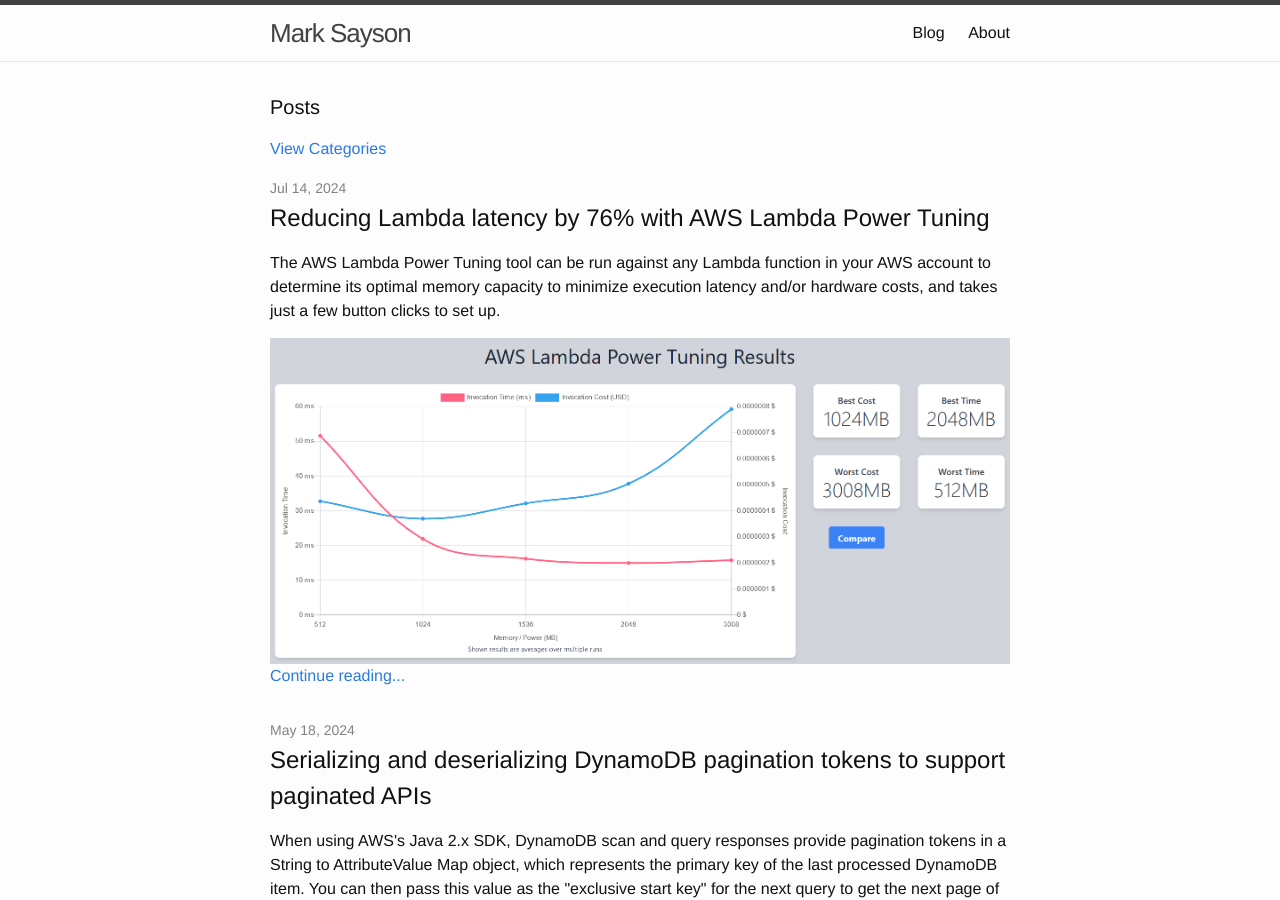
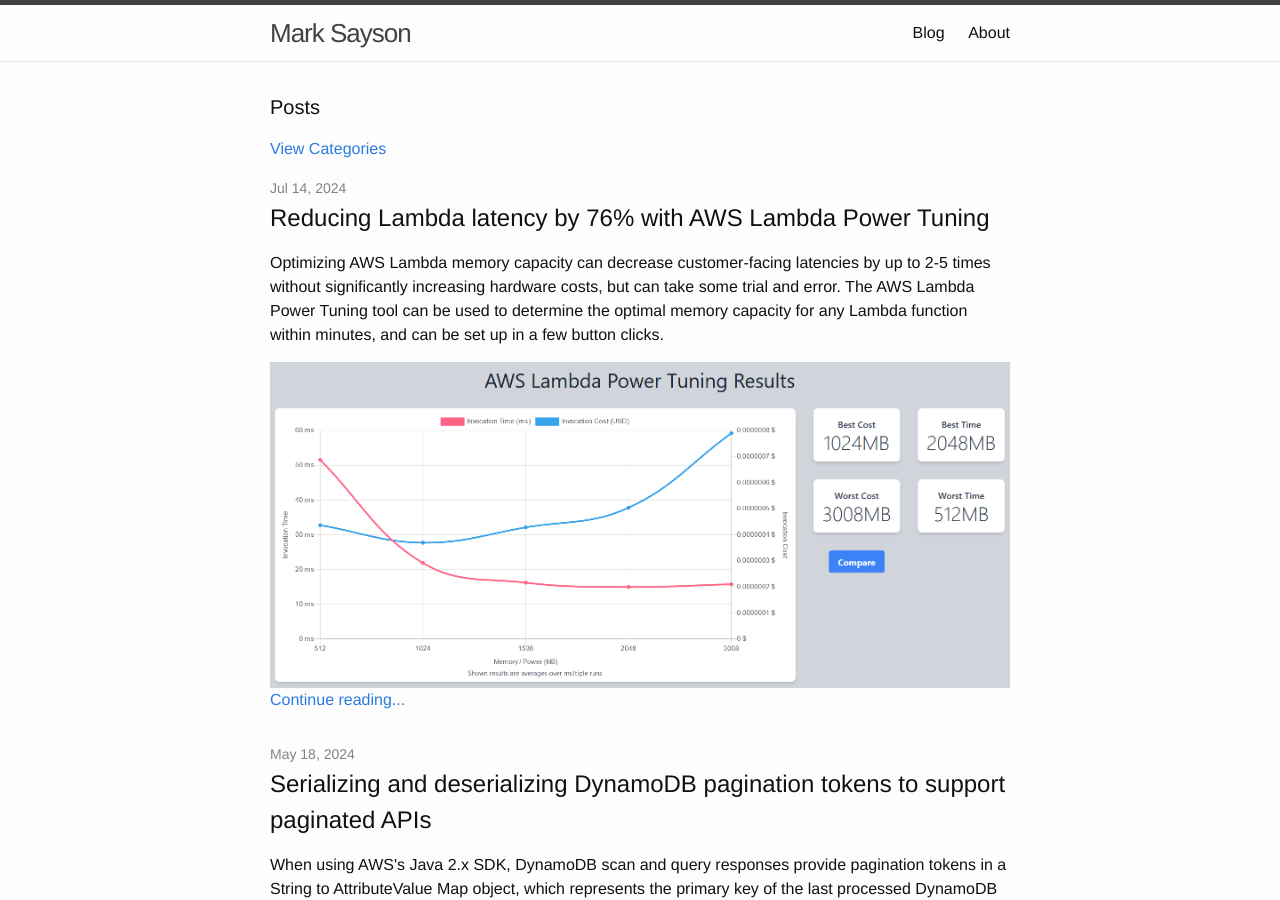
Before and after one commit to msayson/msayson.github.io, a Jekyll site: the page built from blog/index.html, in a window 1280 px wide and 900 px high. Built offline with Jekyll 4.4.1, drawn with Linux system fonts in a browser that asks for light colours; the list of posts is cut into pages by our own code.

Commit message:
Update post summary

```diff
--- a/_posts/2024-07-14-lambda-power-tuning.markdown
+++ b/_posts/2024-07-14-lambda-power-tuning.markdown
@@ -3,7 +3,7 @@ layout: post
 title: "Reducing Lambda latency by 76% with AWS Lambda Power Tuning"
 date: 2024-07-14 00:00:00 +0000
 categories: aws
-excerpt: "<p>The AWS Lambda Power Tuning tool can be run against any Lambda function in your AWS account to determine its optimal memory capacity to minimize execution latency and/or hardware costs, and takes just a few button clicks to set up.</p>"
+excerpt: "<p>Optimizing AWS Lambda memory capacity can decrease customer-facing latencies by up to 2-5 times without significantly increasing hardware costs, but can take some trial and error.  The AWS Lambda Power Tuning tool can be used to determine the optimal memory capacity for any Lambda function within minutes, and can be set up in a few button clicks.</p>"
 featuredImage: /images/20240714_AWSLambdaPowerTuningResults.png
 ---
 
```
